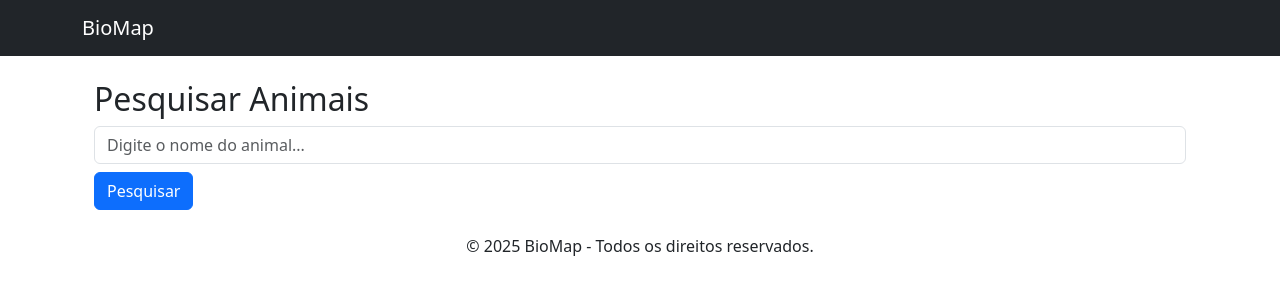
After one commit to VHEB/Biomap, a Django app: page /pesquisa/ in a window 1280 px wide. The commit adds this page. Shown: the top 300 px of the page. Run offline with Django 5.2, Linux system fonts and the light colour scheme.

Commit message:
feat: Implementação da barra de pesquisa e mostra os resultados

```diff
--- /dev/null
+++ b/core/templates/base.html
@@ -0,0 +1,24 @@
+<!DOCTYPE html>
+<html lang="pt-br">
+<head>
+    <meta charset="UTF-8">
+    <meta name="viewport" content="width=device-width, initial-scale=1.0">
+    <title>{% block title %}BioMap{% endblock %}</title>
+    <link rel="stylesheet" href="https://cdn.jsdelivr.net/npm/bootstrap@5.3.0/dist/css/bootstrap.min.css">
+</head>
+<body>
+    <nav class="navbar navbar-dark bg-dark">
+        <div class="container">
+            <a class="navbar-brand" href="/">BioMap</a>
+        </div>
+    </nav>
+
+    <div class="container mt-4">
+        {% block content %}{% endblock %}
+    </div>
+
+    <footer class="text-center mt-4">
+        <p>&copy; 2025 BioMap - Todos os direitos reservados.</p>
+    </footer>
+</body>
+</html>
--- a/core/templates/index.html
+++ b/core/templates/index.html
@@ -11,6 +11,7 @@
         <ul>
             <li><a href="{% url 'cadastro_usuario' %}">Cadastrar Usuário</a></li>
             <li><a href="{% url 'cadastro_animal' %}">Cadastrar Animal</a></li>
+            <li><a href="{% url 'pesquisa' %}">Pesquisar Animais</a></li>
 
         </ul>
     </nav>
--- /dev/null
+++ b/core/templates/pesquisa.html
@@ -0,0 +1,11 @@
+{% extends "base.html" %}
+
+{% block content %}
+<div class="container">
+    <h2>Pesquisar Animais</h2>
+    <form method="GET" action="{% url 'resultado_pesquisa' %}">
+        <input type="text" name="q" placeholder="Digite o nome do animal..." class="form-control">
+        <button type="submit" class="btn btn-primary mt-2">Pesquisar</button>
+    </form>
+</div>
+{% endblock %}
--- a/core/urls.py
+++ b/core/urls.py
@@ -1,6 +1,6 @@
 from django.contrib.auth.views import LoginView, LogoutView
 from django.urls import path
-from .views import index, cadastro_usuario, cadastro_animal, perfil_usuario, editar_usuario
+from .views import index, cadastro_usuario, cadastro_animal, perfil_usuario, editar_usuario, pesquisa_animal, resultado_pesquisa
 
 urlpatterns = [
     path('', index, name='index'),
@@ -10,4 +10,6 @@ urlpatterns = [
     path('perfil/', perfil_usuario, name='perfil_usuario'),
     path('logout/', LogoutView.as_view(next_page='/login/'), name='logout'),
     path('editar-usuario/', editar_usuario, name='editar_usuario'),
+    path("pesquisa/", pesquisa_animal, name="pesquisa"),
+    path("resultado/", resultado_pesquisa, name="resultado_pesquisa"),
 ]
--- a/core/views.py
+++ b/core/views.py
@@ -2,6 +2,7 @@ from django.shortcuts import render, redirect
 from django.contrib import messages
 from django.contrib.auth.decorators import login_required
 from .forms import CadastroUsuarioForm, CadastroAnimalForm, EditarPerfilForm
+from .models import Animal
 
 def index(request):
     return render(request, 'index.html')
@@ -57,3 +58,15 @@ def editar_usuario(request):
         form = EditarPerfilForm(instance=request.user)
 
     return render(request, 'editar_usuario.html', {'form': form})
+
+
+def pesquisa_animal(request):
+    return render(request, "pesquisa.html")
+
+def resultado_pesquisa(request):
+    query = request.GET.get("q")
+    if query:
+        animais = Animal.objects.filter(nome_cientifico__icontains=query)
+    else:
+        animais = Animal.objects.none()
+    return render(request, "resultado_pesquisa.html", {"animais": animais})
```
Also changed, not shown: core/templates/resultado_pesquisa.html (added, +34 -0 lines).
